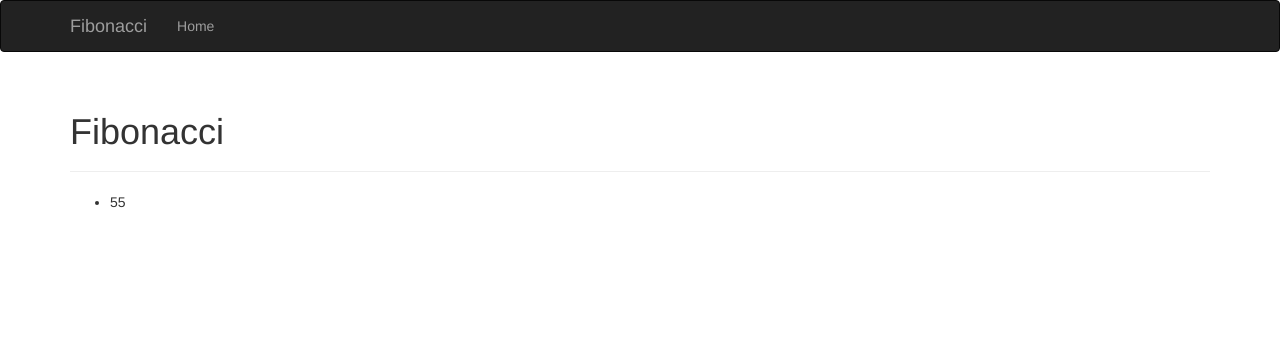
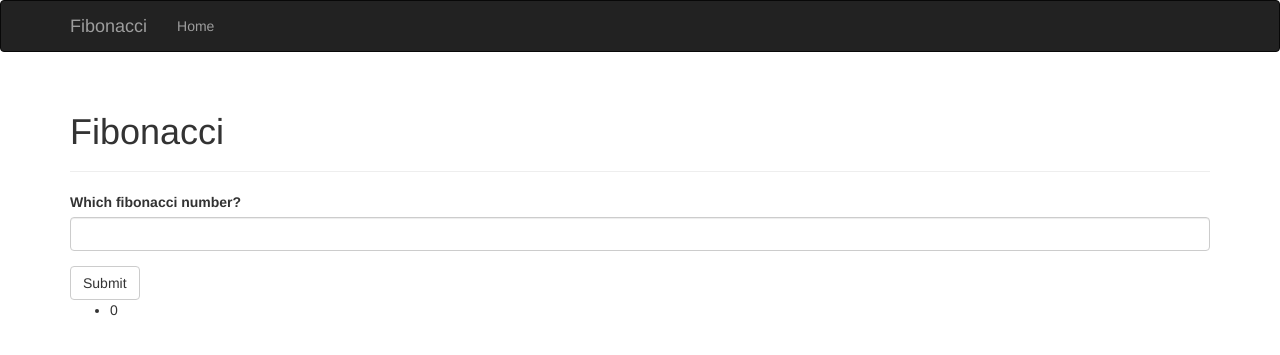
Before and after one commit to jeltethefacer/Fibonacci-Flask, a Flask app: page / in a window 1280 px wide. Shown: the top 355 px of the page. Run offline with Flask 2, Linux system fonts and the light colour scheme; some libraries are stand-ins or nearby versions.

Commit message:
Added a Form to request the user the fibonacci number he wants

```diff
--- a/main.py
+++ b/main.py
@@ -1,8 +1,19 @@
 from flask import Flask, render_template
 from flask_bootstrap import Bootstrap
+from flask_wtf import FlaskForm
+from wtforms import IntegerField, SubmitField
+from wtforms.validators import Required
 
 app = Flask(__name__)
+app.config["SECRET_KEY"] = "dit raad je toch nooit in jouw missearbele leven"
+
 bootstrap = Bootstrap(app)
+
+
+
+class NumberForm(FlaskForm):
+    number = IntegerField("Which fibonacci number?", validators=[Required()])
+    submit = SubmitField("Submit")
 
 def fibonacci(amount):
     fib = [0,1]
@@ -10,9 +21,14 @@ def fibonacci(amount):
         fib.append(fib[-1]+fib[-2])
     return fib[amount]
 
-@app.route("/")
+@app.route("/", methods=["GET", "POST"])
 def index():
-    return render_template("index.html", number=fibonacci(10))
+    form = NumberForm()
+    number = 0
+    if form.validate_on_submit():
+        number = fibonacci(form.number.data)
+        form.number.data = None
+    return render_template("index.html", number=number, form=form)
 
 if __name__ == "__main__":
     app.run(debug=True)
--- a/templates/base.html
+++ b/templates/base.html
@@ -1,4 +1,5 @@
 {% extends "bootstrap/base.html" %}
+{% import "bootstrap/wtf.html" as wtf %}
 
 {% block title %}Fibonacci{% endblock %}
 
--- a/templates/index.html
+++ b/templates/index.html
@@ -1,4 +1,5 @@
 {% extends "base.html" %}
+
 <!DOCTYPE HTML>
 <html>
 <head>
@@ -10,6 +11,10 @@
       <h1>Fibonacci</h1>
     </div>
     <div>
+      {{wtf.quick_form(form)}}
+    </div>
+
+    <div>
       <ul>
         <li>
           {{number}}
```
